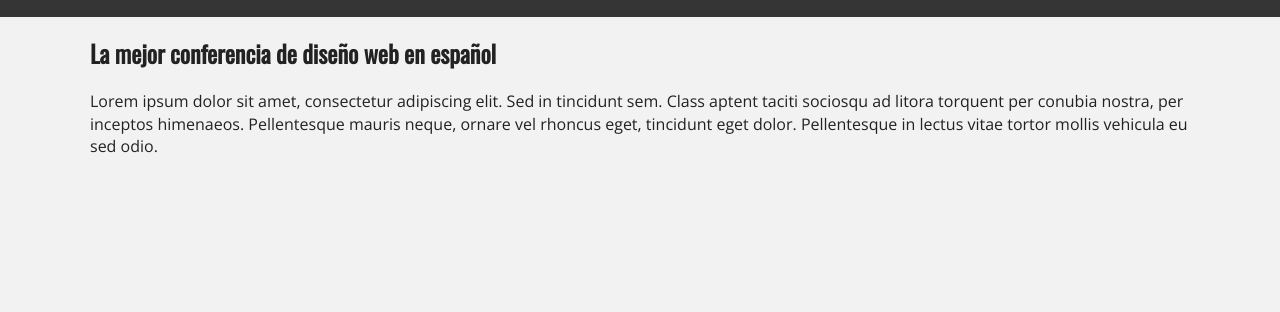
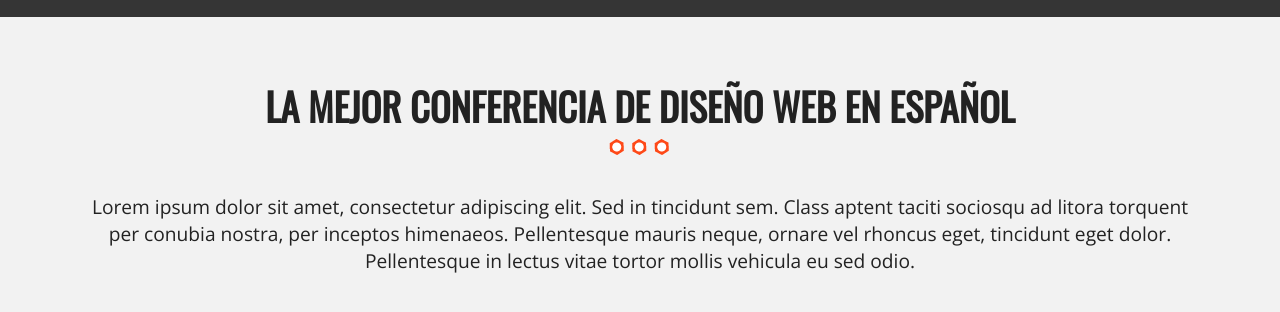
Before and after one commit to Tenchito/Sitio_Web_Conferencias, a plain HTML site: page index.html in a window 1280 px wide. Shown: the part 882-1194 px from the top of the page. Before the commit the page ends 1055 px from the top, so only its background shows below. Drawn offline with nearby package versions, Linux system fonts and the light colour scheme.

Commit message:
Se da estilo a descripción de evento y se agrega imagen separador

```diff
--- a/css/main.css
+++ b/css/main.css
@@ -128,8 +128,26 @@ body {
     max-width: 1100px;
   }
 }
+.seccion {
+  padding: 30px 0;
+}
+.seccion p {
+  font-size: 1.2em;
+  text-align: center;
+}
 h2 {
   font-family: 'Oswald', sans-serif;
+  font-size: 2.4em;
+  text-transform: uppercase;
+  text-align: center;
+}
+h2::after {
+  content: '';
+  margin: 0 auto;
+  background-image: url(../img/separador.png);
+  height: 30px;
+  width: 100px;
+  display: block;
 }
 
 /** Header **/
```
Also changed, not shown: img/separador.png (added).
